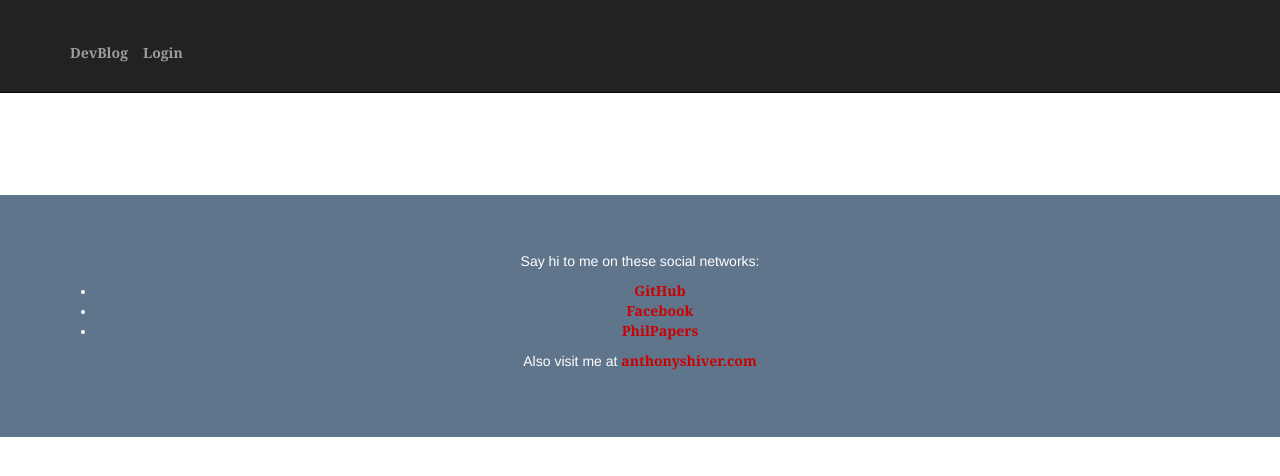
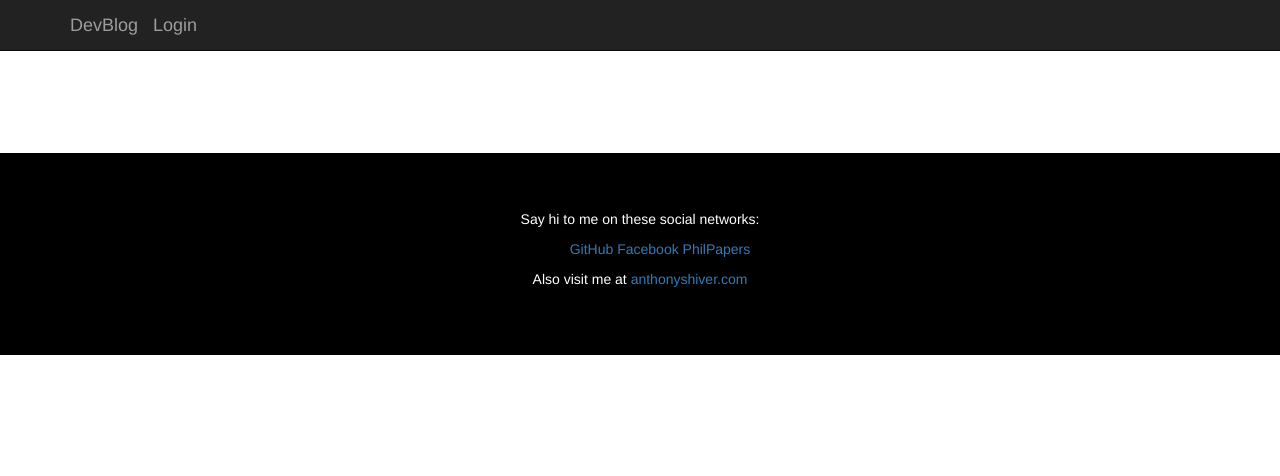
Before and after one commit to ashiver/blog, a Flask app: page / in a window 1280 px wide. Shown: the top 476 px of the page. Run offline with Flask 2, Linux system fonts and the light colour scheme; data that the repository does not hold is empty; some libraries are stand-ins or nearby versions.

Commit message:
Tried to fix the footer

```diff
--- a/blog/static/css/main.css
+++ b/blog/static/css/main.css
@@ -3,27 +3,15 @@
     font-size: 1.5em;
 }
 
+.social > li{
+  display: inline-block;
+}
+
 .footer{
   color: white;
-  background-color: #5F758C;
+  background-color: black;
   background-size: cover;
   text-align: center;
   margin-top: 3em;
   padding: 4em;
 }
-
-a:link {
-  font-family: "Gentium Book Basic", Georgia, serif;
-  font-size: 1em;
-  font-weight: bold;
-  margin: 2em 0 1em 0;
-  color: #CC0000
-}
-
-a:visited {
-  font-family: "Gentium Book Basic", Georgia, serif;
-  font-size: 1em;
-  font-weight: bold;
-  margin: 2em 0 1em 0;
-  color: #CC0000
-}
```
